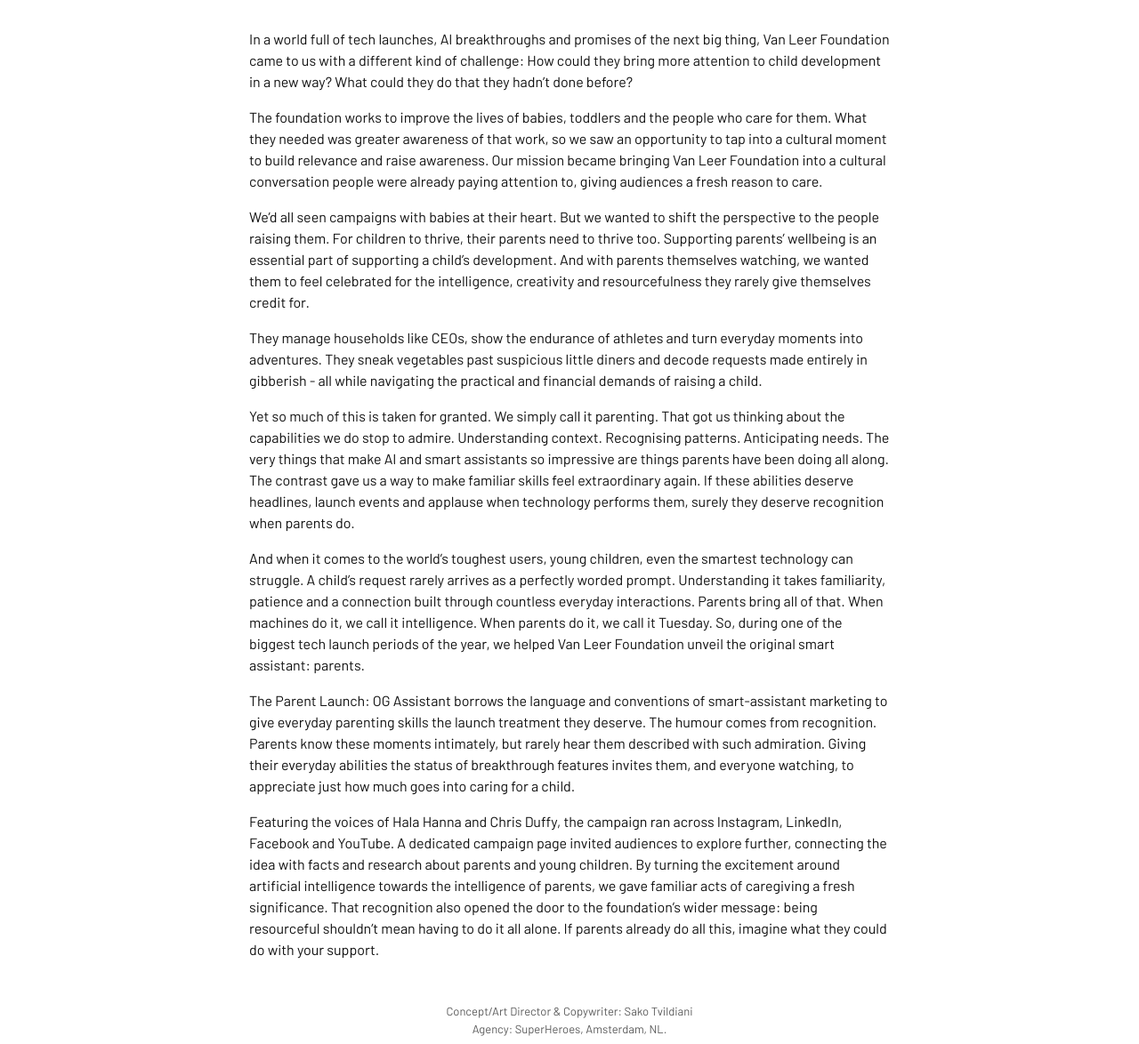
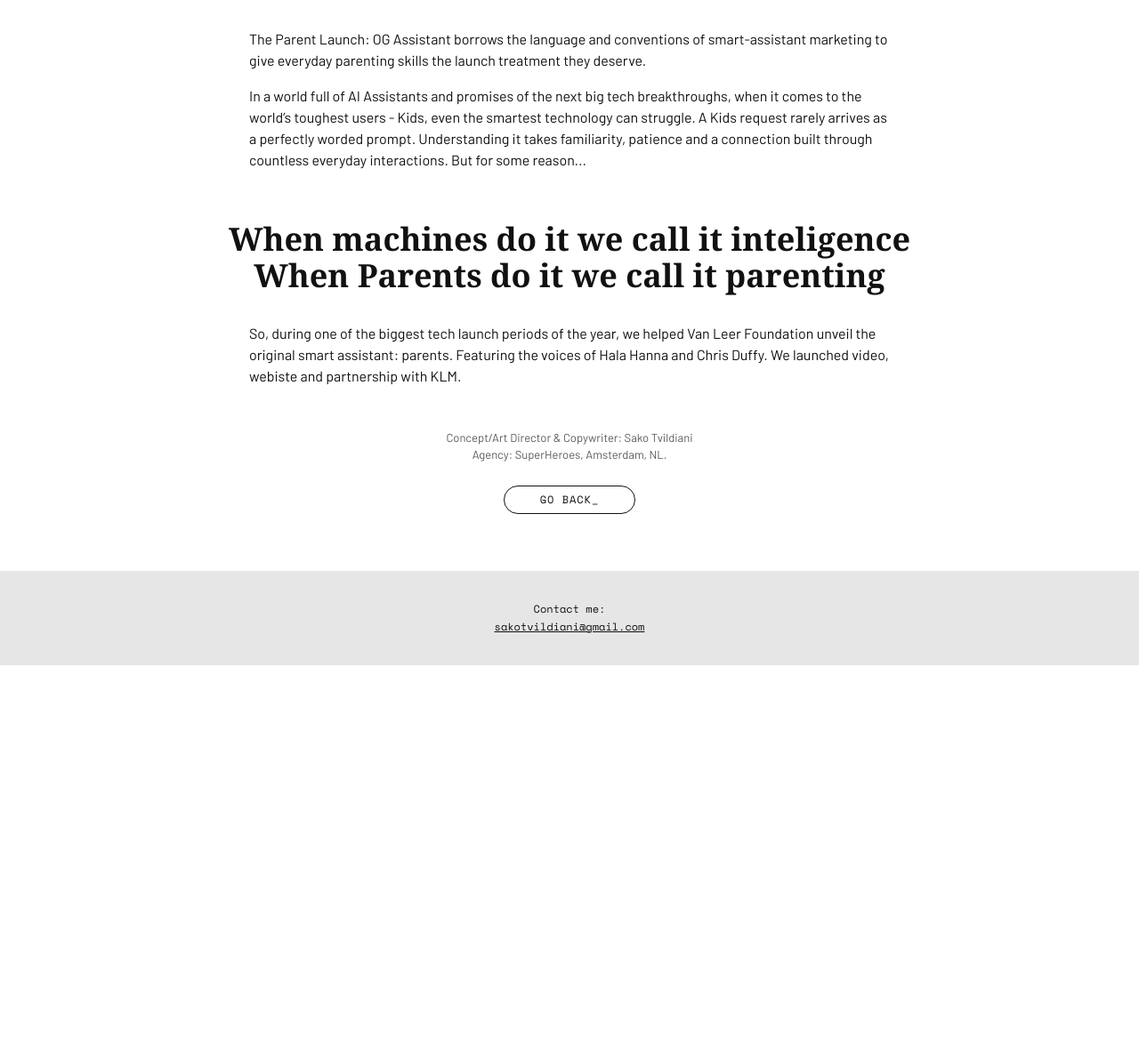
Before and after one commit to sakotenzin/sakotenz.github.io, a Jekyll site: the page built from _posts/2026-11-18-van-leer-foundation-parent-tech-launch-epi-2.md, in a window 1280 px wide and 1400 px high, scrolled down 606 px. Shown: the part 226-1400 px from the top of the window at 89% size. Built offline with Jekyll 4.4.1, drawn with Linux system fonts in a browser that asks for light colours; after the commit the page ends 1580 px from its top, so only the background shows below that.

Commit message:
Update _posts/2026-11-18-van-leer-foundation-parent-tech-launch-epi-2.md (via Pages CMS)

```diff
--- a/_posts/2026-11-18-van-leer-foundation-parent-tech-launch-epi-2.md
+++ b/_posts/2026-11-18-van-leer-foundation-parent-tech-launch-epi-2.md
@@ -11,29 +11,16 @@ card:
 ---
 https://www.youtube.com/watch?v=A0oGFjBHhzk
 
-In a world full of tech launches, AI breakthroughs and promises of the next big thing, Van Leer Foundation came to us with a different kind of challenge: How could they bring more attention to child development in a new way? What could they do that they hadn’t done before?
+The Parent Launch: OG Assistant borrows the language and conventions of smart-assistant marketing to give everyday parenting skills the launch treatment they deserve.
 
-The foundation works to improve the lives of babies, toddlers and the people who care for them. What they needed was greater awareness of that work, so we saw an opportunity to tap into a cultural moment to build relevance and raise awareness. Our mission became bringing Van Leer Foundation into a cultural conversation people were already paying attention to, giving audiences a fresh reason to care.
+In a world full of AI Assistants and promises of the next big tech breakthroughs, when it comes to the world’s toughest users - Kids, even the smartest technology can struggle. A Kids request rarely arrives as a perfectly worded prompt. Understanding it takes familiarity, patience and a connection built through countless everyday interactions. But for some reason...
 
-We’d all seen campaigns with babies at their heart. But we wanted to shift the perspective to the people raising them. For children to thrive, their parents need to thrive too. Supporting parents’ wellbeing is an essential part of supporting a child’s development. And with parents themselves watching, we wanted them to feel celebrated for the intelligence, creativity and resourcefulness they rarely give themselves credit for.
+## When machines do it we call it inteligence<br>When Parents do it we call it parenting
+{: .statement}
 
-They manage households like CEOs, show the endurance of athletes and turn everyday moments into adventures. They sneak vegetables past suspicious little diners and decode requests made entirely in gibberish - all while navigating the practical and financial demands of raising a child.
 
-Yet so much of this is taken for granted. We simply call it parenting.
-That got us thinking about the capabilities we do stop to admire. Understanding context. Recognising patterns. Anticipating needs. The very things that make AI and smart assistants so impressive are things parents have been doing all along.
-The contrast gave us a way to make familiar skills feel extraordinary again. If these abilities deserve headlines, launch events and applause when technology performs them, surely they deserve recognition when parents do.
-
-And when it comes to the world’s toughest users, young children, even the smartest technology can struggle. A child’s request rarely arrives as a perfectly worded prompt. Understanding it takes familiarity, patience and a connection built through countless everyday interactions. Parents bring all of that.
-When machines do it, we call it intelligence. When parents do it, we call it Tuesday.
 So, during one of the biggest tech launch periods of the year, we helped Van Leer Foundation unveil the original smart assistant: parents.
-
-The Parent Launch: OG Assistant borrows the language and conventions of smart-assistant marketing to give everyday parenting skills the launch treatment they deserve.
-The humour comes from recognition. Parents know these moments intimately, but rarely hear them described with such admiration. Giving their everyday abilities the status of breakthrough features invites them, and everyone watching, to appreciate just how much goes into caring for a child.
-
-Featuring the voices of Hala Hanna and Chris Duffy, the campaign ran across Instagram, LinkedIn, Facebook and YouTube. A dedicated campaign page invited audiences to explore further, connecting the idea with facts and research about parents and young children.
-By turning the excitement around artificial intelligence towards the intelligence of parents, we gave familiar acts of caregiving a fresh significance. That recognition also opened the door to the foundation’s wider message: being resourceful shouldn’t mean having to do it all alone.
-If parents already do all this, imagine what they could do with your support.
-
+Featuring the voices of Hala Hanna and Chris Duffy. We launched video, webiste and partnership with KLM.
 
 
 Concept/Art Director & Copywriter: Sako Tvildiani<br>Agency: SuperHeroes, Amsterdam, NL.
```
